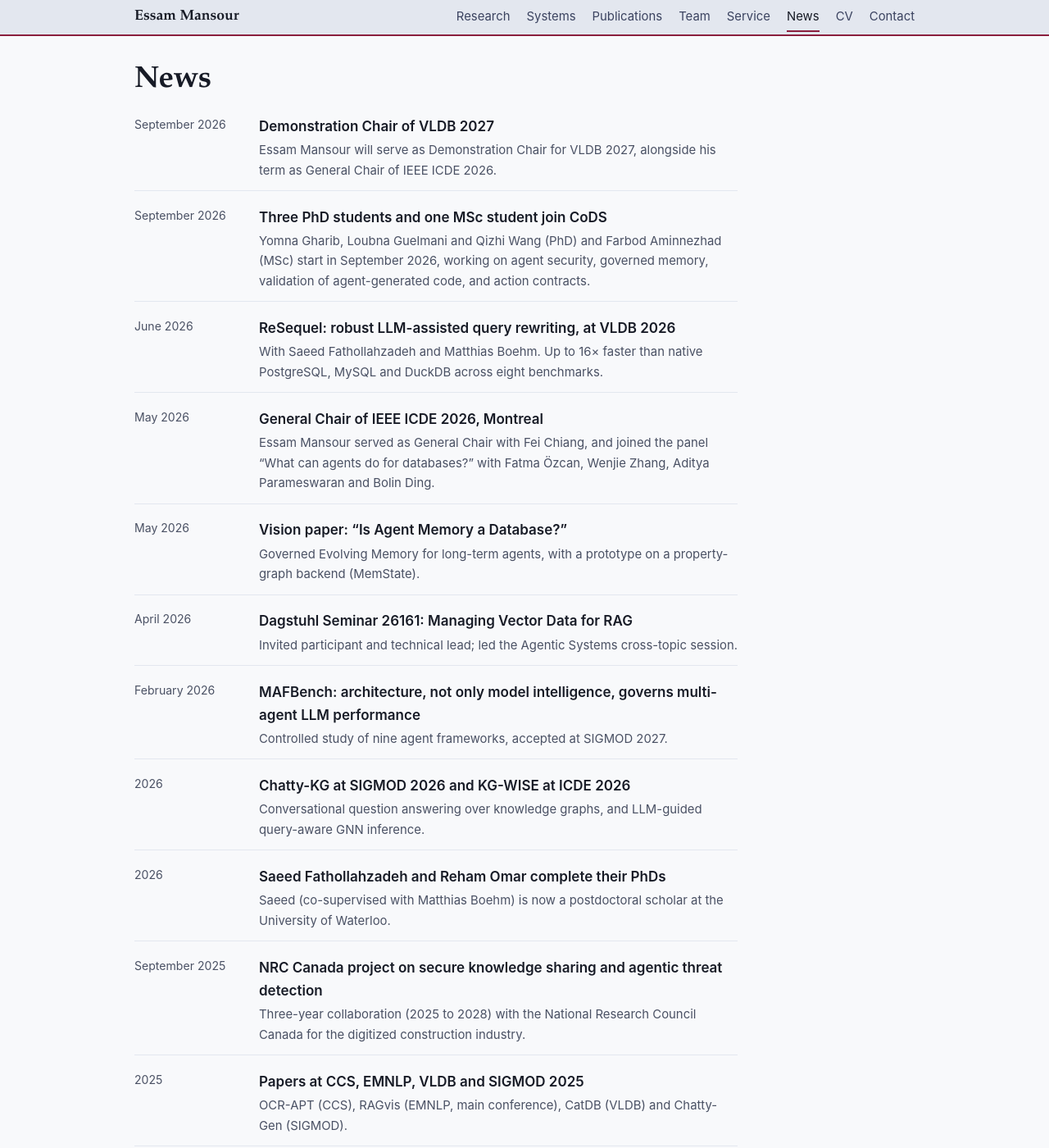
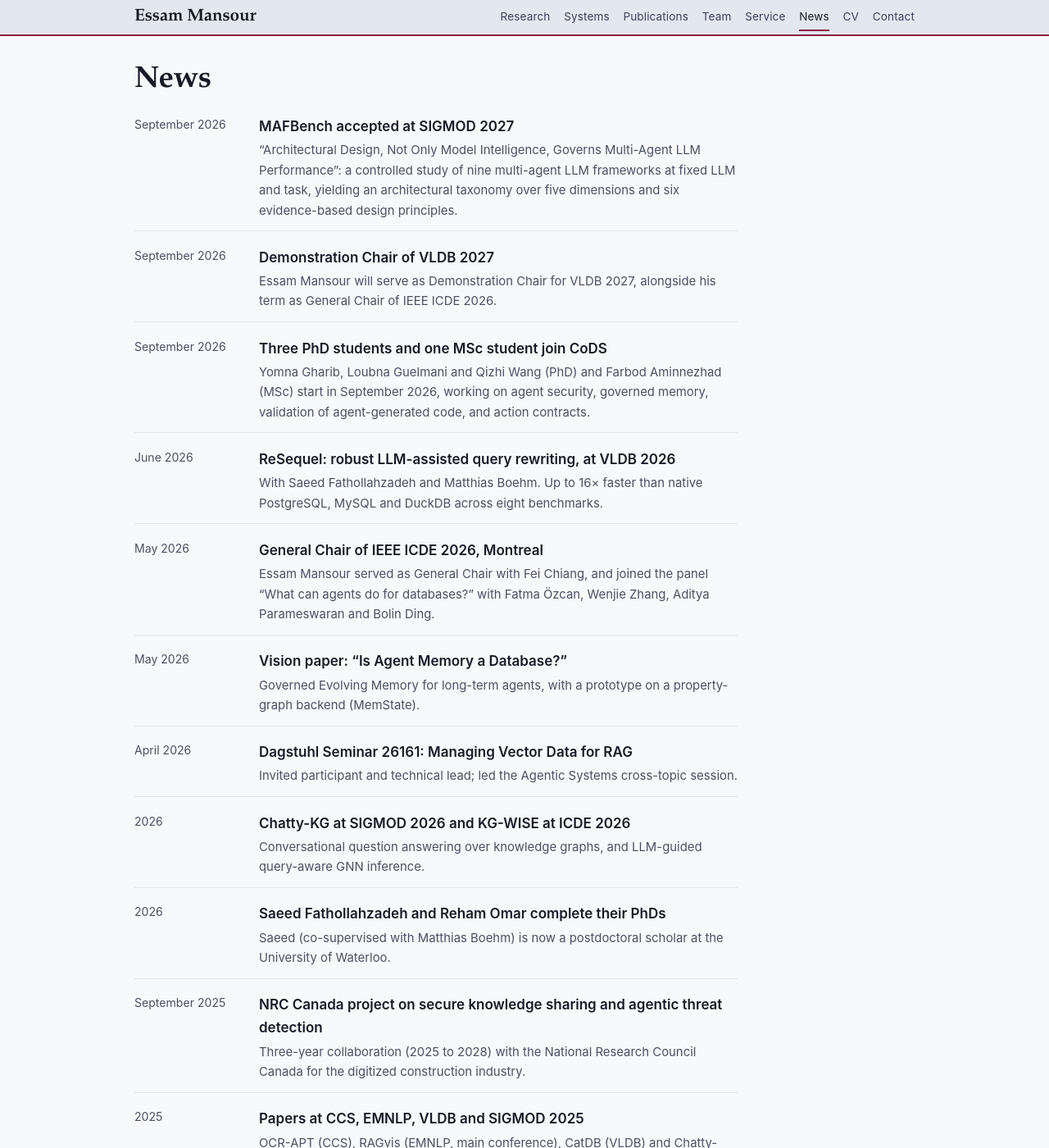
Before and after one commit to mansoure/mansoure.github.io, a Jekyll site: the page built from news/index.md, in a window 1280 px wide and 1400 px high. Shown: the whole window at 82% size. Built offline with Jekyll 4.4.1, drawn with Linux system fonts in a browser that asks for light colours.

Commit message:
Rebalance the nav bar; lead the news with the MAFBench acceptance
The brand and the nav links were nearly the same size, so the bar read as
one flat row. Brand up to 1.3rem, links down to 0.845rem with a tighter gap.

The MAFBench item is re-dated to September 2026 as an acceptance
announcement carrying the full paper title, so it leads Recent; its old
February 2026 entry (the arXiv date) is replaced rather than duplicated.

Co-Authored-By: Claude Opus 5 <noreply@anthropic.com>
Claude-Session: https://claude.ai/code/session_01PrJkBvrFxiBds5kJUoZwRa

```diff
--- a/_data/news.yml
+++ b/_data/news.yml
@@ -1,6 +1,12 @@
 # Newest first. One entry per accepted paper, invited talk, student milestone and grant,
 # added the week it happens. precision: day | month | year controls how the date is shown.
 # Dates below come from the CV and arXiv identifiers; refine day/month where marked TODO.
+
+- date: 2026-09-19
+  precision: month
+  title: "MAFBench accepted at SIGMOD 2027"
+  body: "“Architectural Design, Not Only Model Intelligence, Governs Multi-Agent LLM Performance”: a controlled study of nine multi-agent LLM frameworks at fixed LLM and task, yielding an architectural taxonomy over five dimensions and six evidence-based design principles."
+  link: https://arxiv.org/abs/2602.03128
 
 - date: 2026-09-19
   precision: month
@@ -39,12 +45,6 @@
   body: "Invited participant and technical lead; led the Agentic Systems cross-topic session."
   link: /service/
 
-- date: 2026-02-01
-  precision: month
-  title: "MAFBench: architecture, not only model intelligence, governs multi-agent LLM performance"
-  body: "Controlled study of nine agent frameworks, accepted at SIGMOD 2027."
-  link: https://arxiv.org/abs/2602.03128
-
 - date: 2026-01-01
   precision: year
   title: "Chatty-KG at SIGMOD 2026 and KG-WISE at ICDE 2026"
--- a/css/site.css
+++ b/css/site.css
@@ -42,12 +42,12 @@ main > p:not([class]), main > ul:not([class]), main > ol:not([class]) { max-widt
 .site-header { background: var(--band); border-bottom: 2px solid var(--accent); position: sticky; top: 0; z-index: 5; }
 .home .site-header { border-bottom: 0; }
 .bar { display: flex; align-items: center; justify-content: space-between; gap: 1rem; min-height: 2.6rem; flex-wrap: wrap; }
-.brand { font-family: var(--serif); font-weight: 700; font-size: 1.1rem; color: var(--on-band); text-decoration: none; }
-.site-nav { display: flex; gap: 1.25rem; flex-wrap: wrap; }
-.site-nav a { color: var(--on-band-muted); text-decoration: none; font-size: .93rem; padding: .3rem 0; border-bottom: 2px solid transparent; }
+.brand { font-family: var(--serif); font-weight: 700; font-size: 1.3rem; letter-spacing: -.01em; color: var(--on-band); text-decoration: none; white-space: nowrap; }
+.site-nav { display: flex; gap: 1.05rem; flex-wrap: wrap; align-items: center; }
+.site-nav a { color: var(--on-band-muted); text-decoration: none; font-size: .845rem; letter-spacing: .01em; padding: .3rem 0; border-bottom: 2px solid transparent; }
 .site-nav a:hover { color: var(--on-band); }
 .site-nav a[aria-current="page"] { color: var(--on-band); border-bottom-color: var(--accent); }
-.menu-btn { display: none; font: inherit; font-size: .93rem; background: none; color: var(--on-band); border: 1px solid rgba(23,27,38,.35); border-radius: 6px; padding: .3rem .8rem; cursor: pointer; }
+.menu-btn { display: none; font: inherit; font-size: .88rem; background: none; color: var(--on-band); border: 1px solid rgba(23,27,38,.35); border-radius: 6px; padding: .3rem .8rem; cursor: pointer; }
 
 /* hero: compact band, photo matched to the height of the text */
 .hero-band { background: var(--band); color: var(--on-band); }
```
